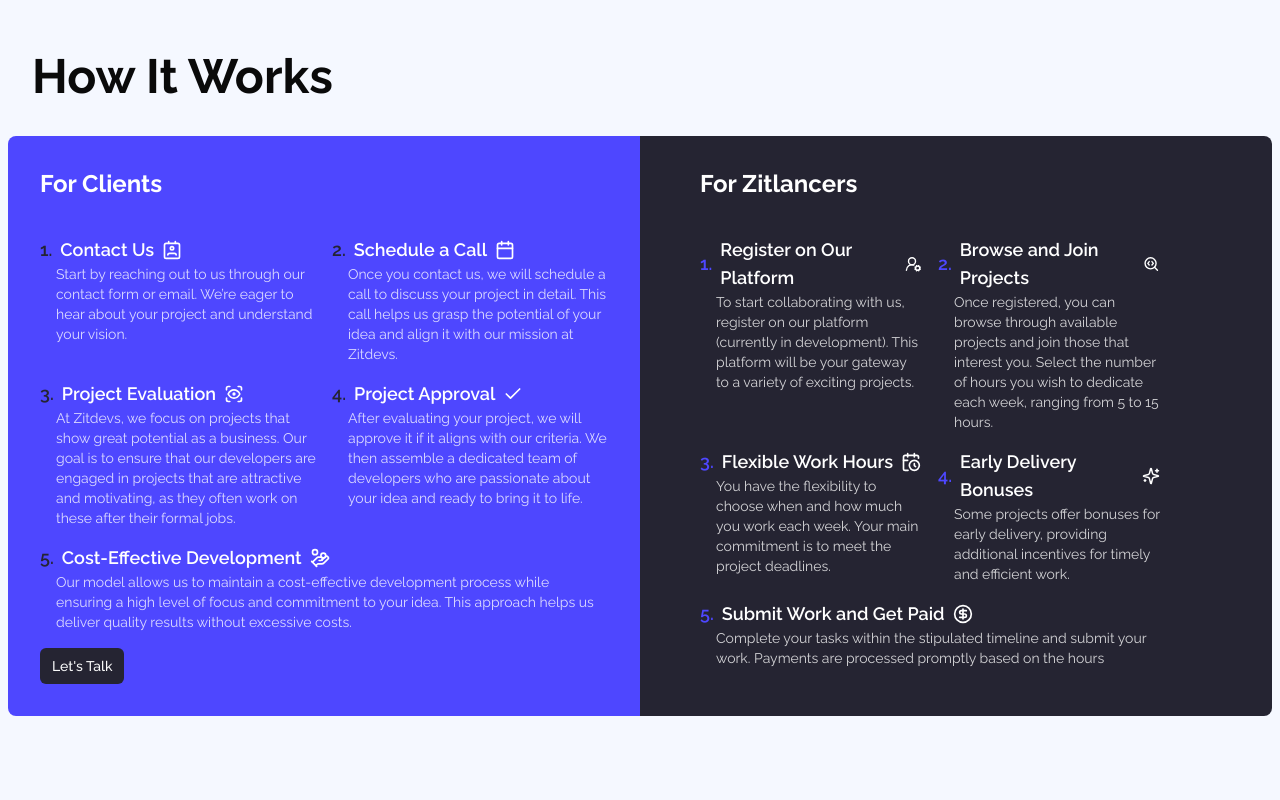
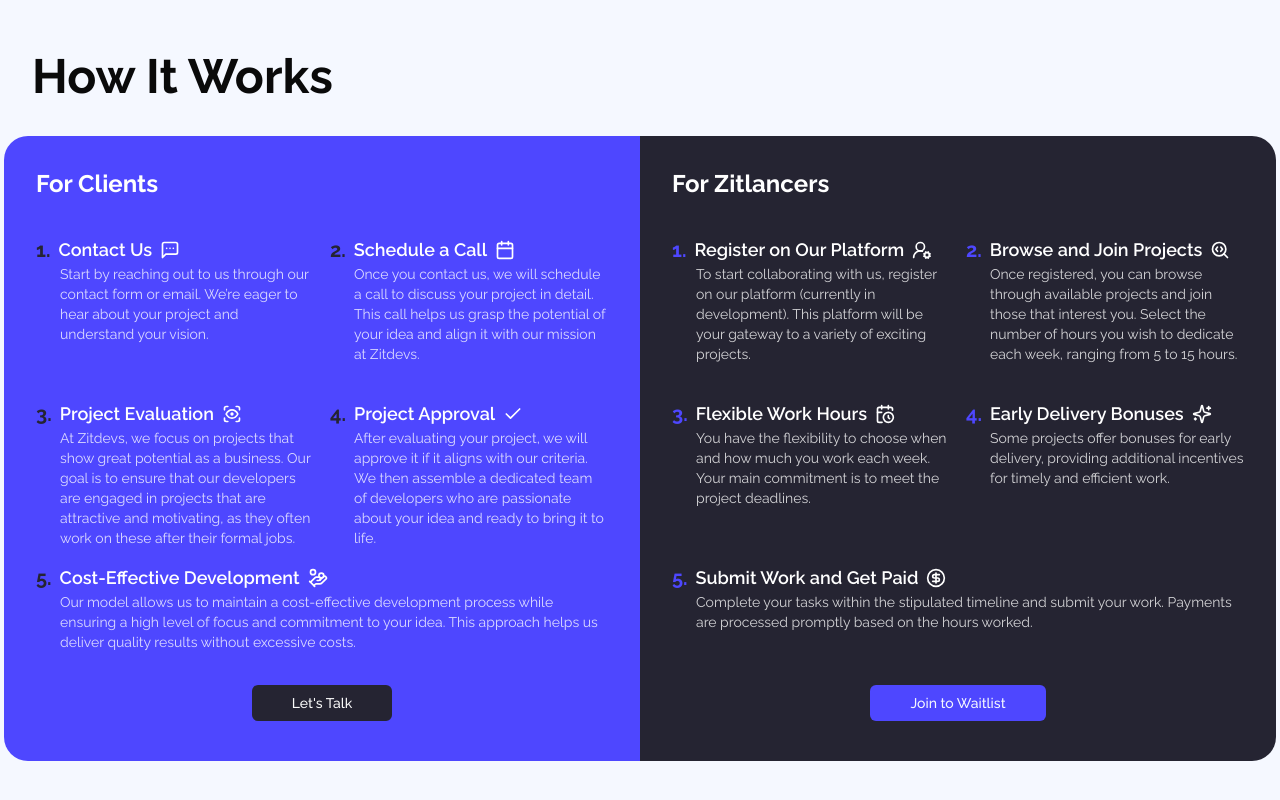
Before and after one commit to zitdevs/website, a Next.js app: page /en in a window 1280 px wide. Shown: the part 1586-2386 px from the top of the page. Built offline with nearby package versions, Linux system fonts and the light colour scheme.

Commit message:
refactor(how-it-works): extract side sections to reusable component
- Created Side component for reusable left and right sections
- Updated HowItWorks module to use Side component for clients and zitlancers sections
- Updated .vscode settings for spell checking

```diff
--- /dev/null
+++ b/src/modules/how-it-works/components/side.tsx
@@ -0,0 +1,94 @@
+import { Button } from "@/components/button/Button";
+import { DynamicIcon, DynamicIconProps } from "@/components/icons/dynamic";
+import { cn } from "@/lib/utils";
+import Link from "next/link";
+
+export type CTA = {
+  text: string;
+  href: string;
+};
+
+export type Item = {
+  title: string;
+  description: string;
+  icon: DynamicIconProps;
+};
+
+export type SideProps = {
+  id: string;
+  title: string;
+  cta?: CTA;
+  items: Item[];
+  variant: "left" | "right";
+};
+
+export const Side: React.FC<SideProps> = ({
+  id,
+  title,
+  cta,
+  items,
+  variant,
+}) => {
+  const bg = variant === "left" ? "bg-secondary" : "bg-primary";
+  const rounded =
+    variant === "left"
+      ? "rounded-t-3xl lg:rounded-r-none lg:rounded-l-3xl"
+      : "rounded-b-3xl lg:rounded-l-none lg:rounded-r-3xl";
+  const textColor = variant === "left" ? "text-primary" : "text-secondary";
+
+  return (
+    <section
+      id={`how-it-works:${id}`}
+      className={`${bg} py-8 ${rounded} text-white`}
+    >
+      <div className="lg:max-w-[650px] mx-auto px-[2rem]">
+        <h3 className="text-2xl font-bold">{title}</h3>
+
+        <ul className="grid grid-cols-1 sm:grid-cols-2 gap-4 mt-9">
+          {items.map((item, index) => (
+            <li
+              key={`${index}-${item.title.toLowerCase().replaceAll(" ", "-")}`}
+              className={cn({
+                "col-span-1 sm:col-span-2": index === items.length - 1,
+              })}
+            >
+              <div className="flex flex-col">
+                <h4 className="font-semibold text-lg flex items-center gap-2">
+                  <span className={`${textColor} font-bold text-xl`}>
+                    {index + 1}.
+                  </span>
+                  <span>{item.title}</span>
+                  <DynamicIcon
+                    name={item.icon.name}
+                    className="size-5 inline"
+                    aria-hidden
+                  />
+                </h4>
+                <p
+                  className={cn("ml-6 text-sm text-white/80", {
+                    "lg:min-h-[120px]": index !== items.length - 1,
+                    "lg:min-h-[65px]": index === items.length - 1,
+                  })}
+                >
+                  {item.description}
+                </p>
+              </div>
+            </li>
+          ))}
+        </ul>
+        <div className="min-h-[60px] flex justify-center mt-3">
+          {!!cta && (
+            <Button
+              className="mt-4 px-10"
+              size="sm"
+              variant={variant === "left" ? "default" : "secondary"}
+              asChild
+            >
+              <Link href={cta.href}>{cta.text}</Link>
+            </Button>
+          )}
+        </div>
+      </div>
+    </section>
+  );
+};
--- a/src/modules/how-it-works/index.tsx
+++ b/src/modules/how-it-works/index.tsx
@@ -1,222 +1,99 @@
-import { Button } from "@/components/button/Button";
-import { DynamicIcon } from "@/components/icons/dynamic";
+import { SideProps, Side } from "./components/side";
 
 const HowItWorks = () => {
+  const clientSideProps: SideProps = {
+    id: "clients",
+    title: "For Clients",
+    variant: "left",
+    cta: {
+      text: "Let's Talk",
+      href: "#contact",
+    },
+    items: [
+      {
+        title: "Contact Us",
+        description:
+          "Start by reaching out to us through our contact form or email. We’re eager to hear about your project and understand your vision.",
+        icon: { name: "message-square-more" },
+      },
+      {
+        title: "Schedule a Call",
+        description:
+          "Once you contact us, we will schedule a call to discuss your project in detail. This call helps us grasp the potential of your idea and align it with our mission at Zitdevs.",
+        icon: { name: "calendar" },
+      },
+      {
+        title: "Project Evaluation",
+        description:
+          "At Zitdevs, we focus on projects that show great potential as a business. Our goal is to ensure that our developers are engaged in projects that are attractive and motivating, as they often work on these after their formal jobs.",
+        icon: { name: "scan-eye" },
+      },
+      {
+        title: "Project Approval",
+        description:
+          "After evaluating your project, we will approve it if it aligns with our criteria. We then assemble a dedicated team of developers who are passionate about your idea and ready to bring it to life.",
+        icon: { name: "check" },
+      },
+      {
+        title: "Cost-Effective Development",
+        description:
+          "Our model allows us to maintain a cost-effective development process while ensuring a high level of focus and commitment to your idea. This approach helps us deliver quality results without excessive costs.",
+        icon: { name: "hand-coins" },
+      },
+    ],
+  };
+
+  const zitlancersSideProps: SideProps = {
+    id: "zitlancers",
+    title: "For Zitlancers",
+    variant: "right",
+    cta: {
+      text: "Join to Waitlist",
+      href: "#contact",
+    },
+    items: [
+      {
+        title: "Register on Our Platform",
+        description:
+          "To start collaborating with us, register on our platform (currently in development). This platform will be your gateway to a variety of exciting projects.",
+        icon: { name: "user-round-cog" },
+      },
+      {
+        title: "Browse and Join Projects",
+        description:
+          "Once registered, you can browse through available projects and join those that interest you. Select the number of hours you wish to dedicate each week, ranging from 5 to 15 hours.",
+        icon: { name: "search-code" },
+      },
+      {
+        title: "Flexible Work Hours",
+        description:
+          "You have the flexibility to choose when and how much you work each week. Your main commitment is to meet the project deadlines.",
+        icon: { name: "calendar-clock" },
+      },
+      {
+        title: "Early Delivery Bonuses",
+        description:
+          "Some projects offer bonuses for early delivery, providing additional incentives for timely and efficient work.",
+        icon: { name: "sparkles" },
+      },
+      {
+        title: "Submit Work and Get Paid",
+        description:
+          "Complete your tasks within the stipulated timeline and submit your work. Payments are processed promptly based on the hours worked.",
+        icon: { name: "circle-dollar-sign" },
+      },
+    ],
+  };
+
   return (
     <section id="how-it-works" className="z-10 py-32">
       <div className="container">
         <h2 className="text-4xl sm:text-5xl font-bold">How It Works</h2>
       </div>
 
-      <div className="grid grid-cols-1 lg:grid-cols-2 px-2 mt-9">
-        <section
-          id="how-it-works:clients"
-          className="bg-secondary py-8 rounded-l-lg text-white"
-        >
-          <div className="lg:max-w-[650px] mx-auto px-[2rem]">
-            <h3 className="text-2xl font-bold">For Clients</h3>
-
-            <ul className="grid grid-cols-1 sm:grid-cols-2 gap-4 mt-9">
-              <li>
-                <div className="flex flex-col">
-                  <h4 className="font-semibold text-lg flex items-center gap-2">
-                    <span className="text-primary">1.</span>{" "}
-                    <span>Contact Us</span>
-                    <DynamicIcon
-                      name="contact"
-                      className="size-5 inline"
-                      aria-hidden
-                    />
-                  </h4>
-                  <p className="ml-4 text-sm text-white/80">
-                    Start by reaching out to us through our contact form or
-                    email. We’re eager to hear about your project and understand
-                    your vision.
-                  </p>
-                </div>
-              </li>
-              <li>
-                <div className="flex flex-col">
-                  <h4 className="font-semibold text-lg flex items-center gap-2">
-                    <span className="text-primary">2.</span>
-                    <span>Schedule a Call</span>
-                    <DynamicIcon
-                      name="calendar"
-                      className="size-5 inline"
-                      aria-hidden
-                    />
-                  </h4>
-                  <p className="ml-4 text-sm text-white/80">
-                    Once you contact us, we will schedule a call to discuss your
-                    project in detail. This call helps us grasp the potential of
-                    your idea and align it with our mission at Zitdevs.
-                  </p>
-                </div>
-              </li>
-              <li>
-                <div className="flex flex-col">
-                  <h4 className="font-semibold text-lg flex items-center gap-2">
-                    <span className="text-primary">3.</span>
-                    <span>Project Evaluation</span>
-                    <DynamicIcon
-                      name="scan-eye"
-                      className="size-5 inline"
-                      aria-hidden
-                    />
-                  </h4>
-                  <p className="ml-4 text-sm text-white/80">
-                    At Zitdevs, we focus on projects that show great potential
-                    as a business. Our goal is to ensure that our developers are
-                    engaged in projects that are attractive and motivating, as
-                    they often work on these after their formal jobs.
-                  </p>
-                </div>
-              </li>
-              <li>
-                <div className="flex flex-col">
-                  <h4 className="font-semibold text-lg flex items-center gap-2">
-                    <span className="text-primary">4.</span>
-                    <span>Project Approval</span>
-                    <DynamicIcon
-                      name="check"
-                      className="size-5 inline"
-                      aria-hidden
-                    />
-                  </h4>
-                  <p className="ml-4 text-sm text-white/80">
-                    After evaluating your project, we will approve it if it
-                    aligns with our criteria. We then assemble a dedicated team
-                    of developers who are passionate about your idea and ready
-                    to bring it to life.
-                  </p>
-                </div>
-              </li>
-              <li className="col-span-1 sm:col-span-2">
-                <div className="flex flex-col">
-                  <h4 className="font-semibold text-lg flex items-center gap-2">
-                    <span className="text-primary">5.</span>
-                    <span>Cost-Effective Development</span>
-                    <DynamicIcon
-                      name="hand-coins"
-                      className="size-5 inline"
-                      aria-hidden
-                    />
-                  </h4>
-                  <p className="ml-4 text-sm text-white/80">
-                    Our model allows us to maintain a cost-effective development
-                    process while ensuring a high level of focus and commitment
-                    to your idea. This approach helps us deliver quality results
-                    without excessive costs.
-                  </p>
-                </div>
-              </li>
-            </ul>
-            <Button className="mt-4" size="sm">
-              Let&apos;s Talk
-            </Button>
-          </div>
-        </section>
-
-        <section
-          id="how-it-works:zitlancers"
-          className="bg-primary px-7 pr-20 py-8 rounded-r-lg text-white"
-        >
-          <div className="lg:max-w-[650px] mx-auto px-[2rem]">
-            <h3 className="text-2xl font-bold">For Zitlancers</h3>
-
-            <ul className="grid grid-cols-1 sm:grid-cols-2 gap-4 mt-9">
-              <li>
-                <div className="flex flex-col">
-                  <h4 className="font-semibold text-lg flex items-center gap-2">
-                    <span className="text-secondary">1.</span>
-                    <span>Register on Our Platform</span>
-                    <DynamicIcon
-                      name="user-round-cog"
-                      className="size-5 inline"
-                      aria-hidden
-                    />
-                  </h4>
-                  <p className="ml-4 text-sm text-white/80">
-                    To start collaborating with us, register on our platform
-                    (currently in development). This platform will be your
-                    gateway to a variety of exciting projects.
-                  </p>
-                </div>
-              </li>
-              <li>
-                <div className="flex flex-col">
-                  <h4 className="font-semibold text-lg flex items-center gap-2">
-                    <span className="text-secondary">2.</span>
-                    <span>Browse and Join Projects</span>
-                    <DynamicIcon
-                      name="search-code"
-                      className="size-5 inline"
-                      aria-hidden
-                    />
-                  </h4>
-                  <p className="ml-4 text-sm text-white/80">
-                    Once registered, you can browse through available projects
-                    and join those that interest you. Select the number of hours
-                    you wish to dedicate each week, ranging from 5 to 15 hours.
-                  </p>
-                </div>
-              </li>
-              <li>
-                <div className="flex flex-col">
-                  <h4 className="font-semibold text-lg flex items-center gap-2">
-                    <span className="text-secondary">3.</span>
-                    <span>Flexible Work Hours</span>
-                    <DynamicIcon
-                      name="calendar-clock"
-                      className="size-5 inline"
-                      aria-hidden
-                    />
-                  </h4>
-                  <p className="ml-4 text-sm text-white/80">
-                    You have the flexibility to choose when and how much you
-                    work each week. Your main commitment is to meet the project
-                    deadlines.
-                  </p>
-                </div>
-              </li>
-              <li>
-                <div className="flex flex-col">
-                  <h4 className="font-semibold text-lg flex items-center gap-2">
-                    <span className="text-secondary">4.</span>
-                    <span>Early Delivery Bonuses</span>
-                    <DynamicIcon
-                      name="sparkles"
-                      className="size-5 inline"
-                      aria-hidden
-                    />
-                  </h4>
-                  <p className="ml-4 text-sm text-white/80">
-                    Some projects offer bonuses for early delivery, providing
-                    additional incentives for timely and efficient work.
-                  </p>
-                </div>
-              </li>
-              <li className="col-span-1 sm:col-span-2">
-                <div className="flex flex-col">
-                  <h4 className="font-semibold text-lg flex items-center gap-2">
-                    <span className="text-secondary">5.</span>
-                    <span>Submit Work and Get Paid</span>
-                    <DynamicIcon
-                      name="circle-dollar-sign"
-                      className="size-5 inline"
-                      aria-hidden
-                    />
-                  </h4>
-                  <p className="ml-4 text-sm text-white/80">
-                    Complete your tasks within the stipulated timeline and
-                    submit your work. Payments are processed promptly based on
-                    the hours
-                  </p>
-                </div>
-              </li>
-            </ul>
-          </div>
-        </section>
+      <div className="grid grid-cols-1 lg:grid-cols-2 px-1 mt-9">
+        <Side {...clientSideProps} />
+        <Side {...zitlancersSideProps} />
       </div>
     </section>
   );
```
